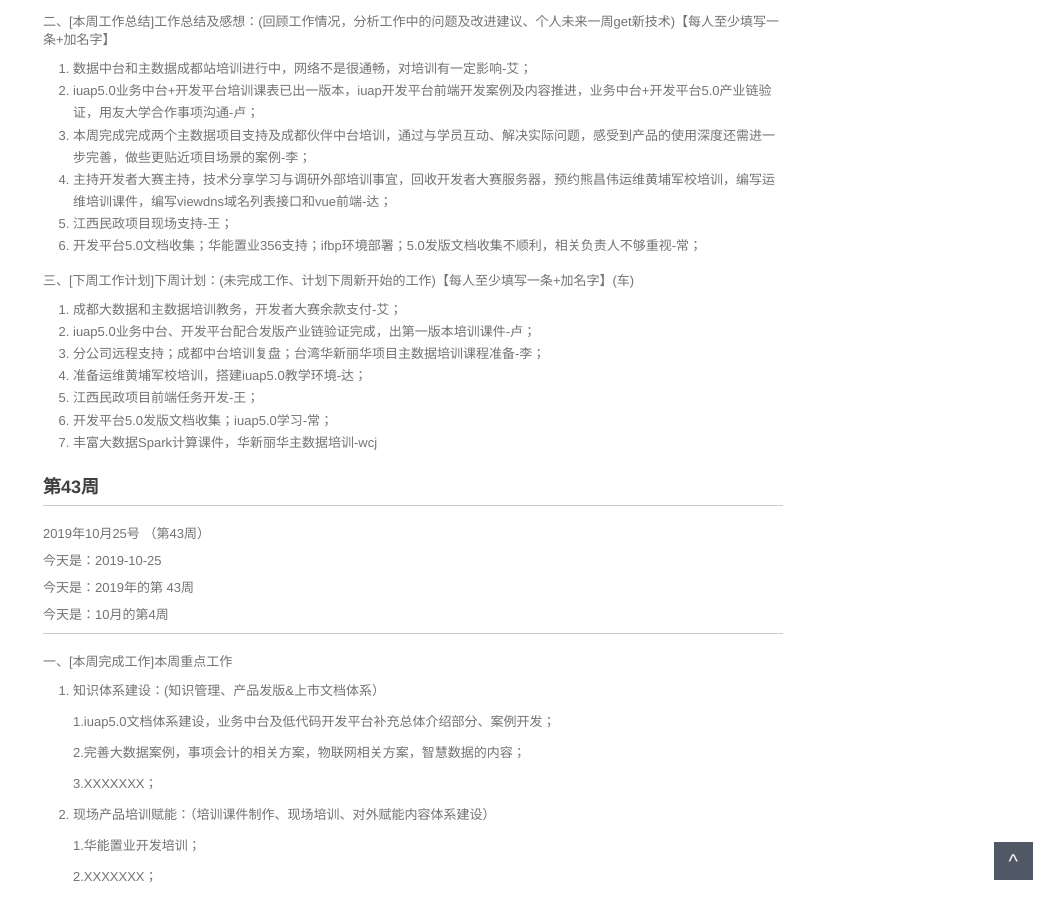
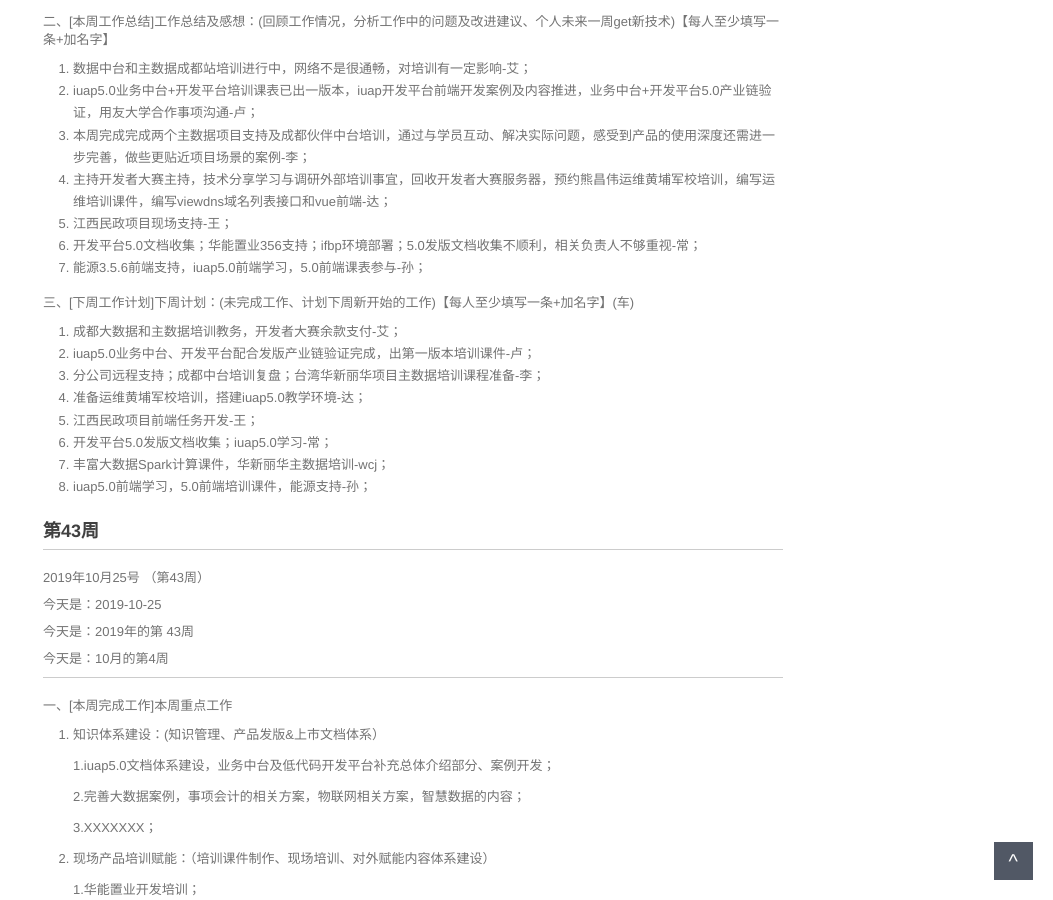
Before and after one commit to walllFlower/blog, a Jekyll site: the page built from _posts/2018-07-17-day_report_cxz.md, in a window 1280 px wide and 900 px high, scrolled down 1244 px. Shown: the whole window, without its empty margins (227-1280 px from the left). Built offline with Jekyll 4.4.1, drawn with Linux system fonts in a browser that asks for light colours; comment, search, counter and statistics services are not loaded.

Commit message:
Update 2018-07-17-day_report_cxz.md

```diff
--- a/_posts/2018-07-17-day_report_cxz.md
+++ b/_posts/2018-07-17-day_report_cxz.md
@@ -79,6 +79,7 @@ categories: 技术运营工作周报
 4. 主持开发者大赛主持，技术分享学习与调研外部培训事宜，回收开发者大赛服务器，预约熊昌伟运维黄埔军校培训，编写运维培训课件，编写viewdns域名列表接口和vue前端-达；
 5. 江西民政项目现场支持-王；
 6. 开发平台5.0文档收集；华能置业356支持；ifbp环境部署；5.0发版文档收集不顺利，相关负责人不够重视-常；
+7. 能源3.5.6前端支持，iuap5.0前端学习，5.0前端课表参与-孙；
 
 三、[下周工作计划]下周计划：(未完成工作、计划下周新开始的工作)【每人至少填写一条+加名字】(车)
 
@@ -88,8 +89,8 @@ categories: 技术运营工作周报
 4. 准备运维黄埔军校培训，搭建iuap5.0教学环境-达；
 5. 江西民政项目前端任务开发-王；
 6. 开发平台5.0发版文档收集；iuap5.0学习-常；
-7. 丰富大数据Spark计算课件，华新丽华主数据培训-wcj
-
+7. 丰富大数据Spark计算课件，华新丽华主数据培训-wcj；
+8. iuap5.0前端学习，5.0前端培训课件，能源支持-孙；
 
 
 
```
